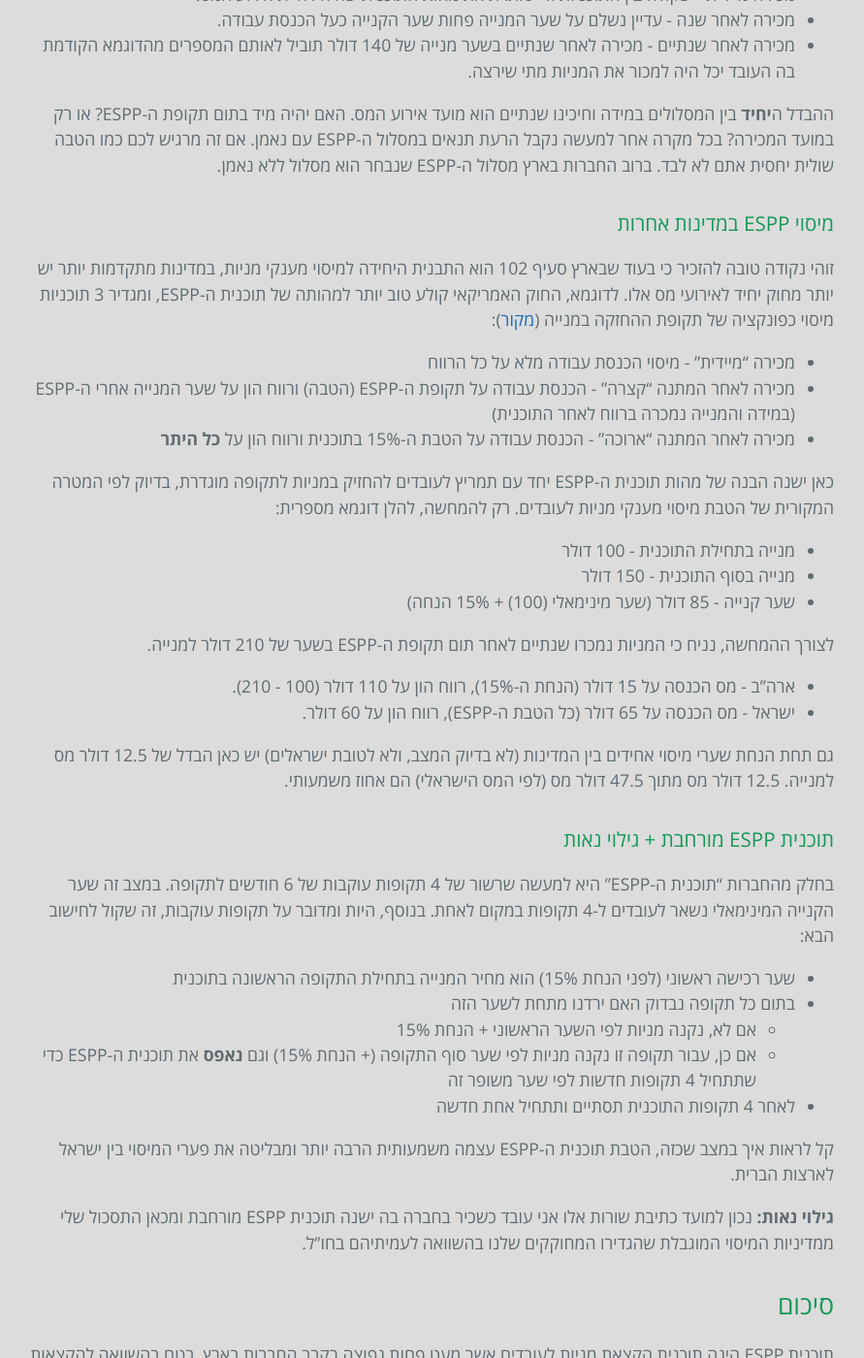
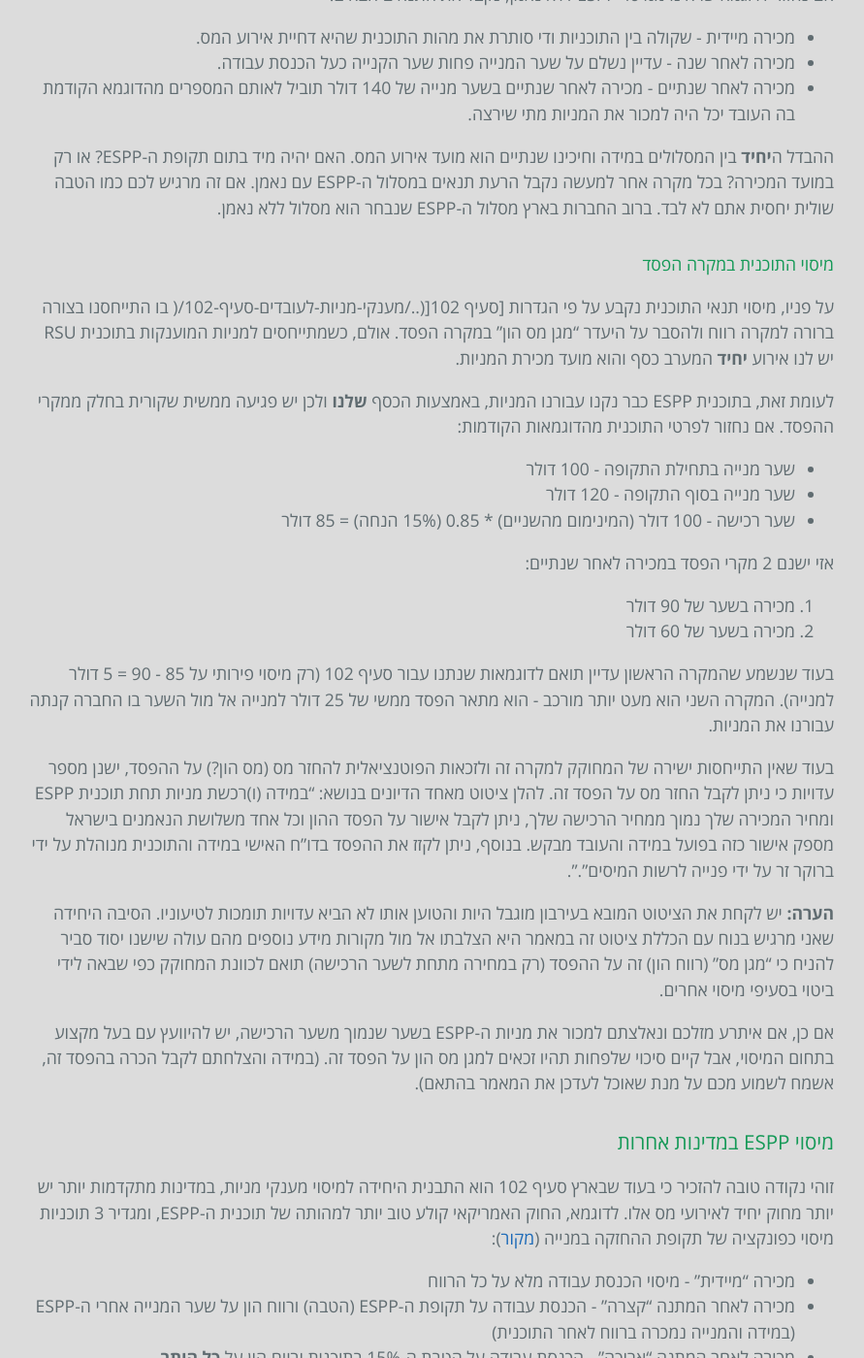
Before and after one commit to eyalitki/payslip101, a Jekyll site: the page built from docs/_posts/2023-03-28-מענקי-מניות-לעובדים-espp.markdown, in a window 1280 px wide and 1400 px high, scrolled down 6934 px. Shown: the whole window at 97% size, without its empty margins (196-1087 px from the left). Built offline with Jekyll 4.4.1, drawn with Linux system fonts in a browser that asks for light colours; some of the changed text lies outside the part shown.

Commit message:
Add clarification on loss in ESPP programs
Signed-off-by: Eyal Itkin <eyal.itkin@hotmail.com>

```diff
--- a/docs/_posts/2023-03-21-מענקי-מניות-לעובדים-rsu.markdown
+++ b/docs/_posts/2023-03-21-מענקי-מניות-לעובדים-rsu.markdown
@@ -2,7 +2,7 @@
 layout: default
 title: "מענקי מניות לעובדים - RSU"
 description: "מתי יוענקו לנו מענקי המניות, איך הם פועלים וכמה מיסים נשלם עליהם"
-date: 2023-07-21 11:34:00 +0300
+date: 2023-08-05 10:47:00 +0300
 tags: stocks
 permalink: /post/:title/
 ---
--- a/docs/_posts/2023-03-28-מענקי-מניות-לעובדים-espp.markdown
+++ b/docs/_posts/2023-03-28-מענקי-מניות-לעובדים-espp.markdown
@@ -203,13 +205,33 @@ permalink: /post/:title/
 זוהי דוגמא קלאסית למהות סעיף 102. ההטבה היחידה שאנחנו מקבלים היא דחיית אירוע המס ועליה נשלם בהמתנה של שנתיים. במידה ונמכור את המניות לאחר שנה עדיין נשלם על עליית המניות כעל **הכנסת עבודה**. זאת בניגוד למסלול של ESPP ללא נאמן בו אירוע המס קורה מיידית בתום התקופה, אך המניות "באמת שלנו" ממש כאילו קנינו אותן בשוק ההון. בתוכנית ללא נאמן אנחנו חופשיים למכור את המניות שנקנו עבורנו מתי שנרצה, והמיסוי על המכירה יהיה מיסוי רווחי הון.
 
 
-#### דוגמא מלאה למיסוי התוכנית
+#### דוגמא מלאה למיסוי התוכנית (רווח)
 אם נחזור לדוגמא שראינו ממיסוי ESPP ללא נאמן, נקבל את התנאים הבאים:
 * מכירה מיידית - שקולה בין התוכניות ודי סותרת את מהות התוכנית שהיא דחיית אירוע המס.
 * מכירה לאחר שנה - עדיין נשלם על שער המנייה פחות שער הקנייה כעל הכנסת עבודה.
 * מכירה לאחר שנתיים - מכירה לאחר שנתיים בשער מנייה של 140 דולר תוביל לאותם המספרים מהדוגמא הקודמת בה העובד יכל היה למכור את המניות מתי שירצה.
 
 ההבדל ה**יחיד** בין המסלולים במידה וחיכינו שנתיים הוא מועד אירוע המס. האם יהיה מיד בתום תקופת ה-ESPP? או רק במועד המכירה? בכל מקרה אחר למעשה נקבל הרעת תנאים במסלול ה-ESPP עם נאמן. אם זה מרגיש לכם כמו הטבה שולית יחסית אתם לא לבד. ברוב החברות בארץ מסלול ה-ESPP שנבחר הוא מסלול ללא נאמן.
+
+#### מיסוי התוכנית במקרה הפסד
+על פניו, מיסוי תנאי התוכנית נקבע על פי הגדרות [סעיף 102[(../מענקי-מניות-לעובדים-סעיף-102/( בו התייחסנו בצורה ברורה למקרה רווח ולהסבר על היעדר "מגן מס הון" במקרה הפסד. אולם, כשמתייחסים למניות המוענקות בתוכנית RSU יש לנו אירוע **יחיד** המערב כסף והוא מועד מכירת המניות.
+
+לעומת זאת, בתוכנית ESPP כבר נקנו עבורנו המניות, באמצעות הכסף **שלנו** ולכן יש פגיעה ממשית שקורית בחלק ממקרי ההפסד. אם נחזור לפרטי התוכנית מהדוגמאות הקודמות:
+* שער מנייה בתחילת התקופה - 100 דולר
+* שער מנייה בסוף התקופה - 120 דולר
+* שער רכישה - 100 דולר (המינימום מהשניים) * 0.85 (15% הנחה) = 85 דולר
+
+אזי ישנם 2 מקרי הפסד במכירה לאחר שנתיים:
+1. מכירה בשער של 90 דולר
+2. מכירה בשער של 60 דולר
+
+בעוד שנשמע שהמקרה הראשון עדיין תואם לדוגמאות שנתנו עבור סעיף 102 (רק מיסוי פירותי על 85 - 90 = 5 דולר למנייה). המקרה השני הוא מעט יותר מורכב - הוא מתאר הפסד ממשי של 25 דולר למנייה אל מול השער בו החברה קנתה עבורנו את המניות.
+
+בעוד שאין התייחסות ישירה של המחוקק למקרה זה ולזכאות הפוטנציאלית להחזר מס (מס הון?) על ההפסד, ישנן מספר עדויות כי ניתן לקבל החזר מס על הפסד זה. להלן ציטוט מאחד הדיונים בנושא: "במידה (ו)רכשת מניות תחת תוכנית ESPP ומחיר המכירה שלך נמוך ממחיר הרכישה שלך, ניתן לקבל אישור על הפסד ההון וכל אחד משלושת הנאמנים בישראל מספק אישור כזה בפועל במידה והעובד מבקש. בנוסף, ניתן לקזז את ההפסד בדו"ח האישי במידה והתוכנית מנוהלת על ידי ברוקר זר על ידי פנייה לרשות המיסים".".
+
+**הערה:** יש לקחת את הציטוט המובא בעירבון מוגבל היות והטוען אותו לא הביא עדויות תומכות לטיעוניו. הסיבה היחידה שאני מרגיש בנוח עם הכללת ציטוט זה במאמר היא הצלבתו אל מול מקורות מידע נוספים מהם עולה שישנו יסוד סביר להניח כי "מגן מס" (רווח הון) זה על ההפסד (רק במחירה מתחת לשער הרכישה) תואם לכוונת המחוקק כפי שבאה לידי ביטוי בסעיפי מיסוי אחרים.
+
+אם כן, אם איתרע מזלכם ונאלצתם למכור את מניות ה-ESPP בשער שנמוך משער הרכישה, יש להיוועץ עם בעל מקצוע בתחום המיסוי, אבל קיים סיכוי שלפחות תהיו זכאים למגן מס הון על הפסד זה. (במידה והצלחתם לקבל הכרה בהפסד זה, אשמח לשמוע מכם על מנת שאוכל לעדכן את המאמר בהתאם).
 
 
 ### מיסוי ESPP במדינות אחרות
```
Also changed, not shown: other parts of docs/_posts/2023-03-28-מענקי-מניות-לעובדים-espp.markdown (+3 -1 lines).
